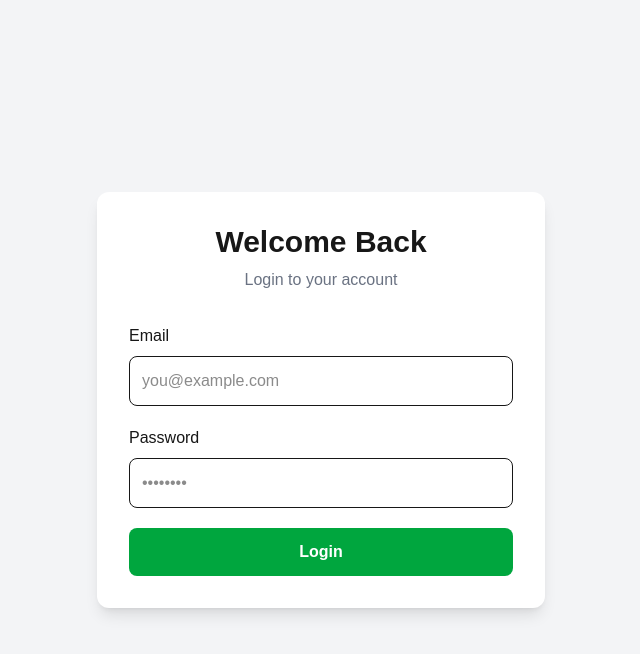
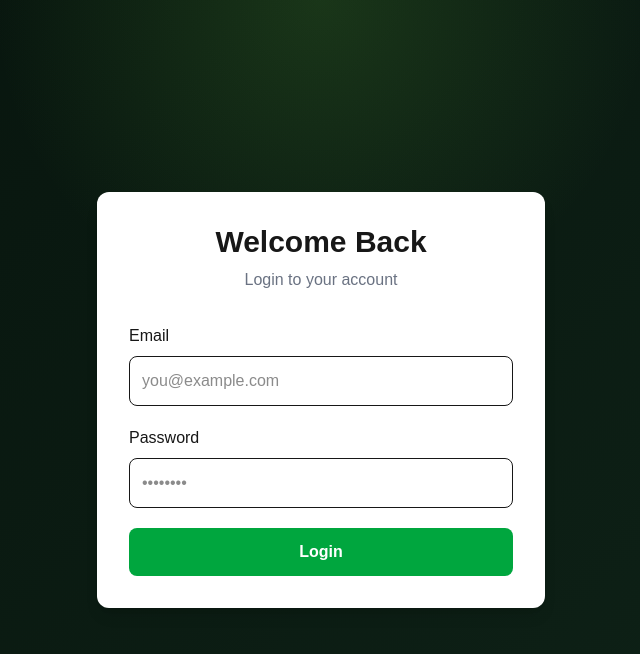
Before and after one commit to dhruv0719/Green-Collectors, a Next.js app in the folder frontend/: page /login in a window 1280 px wide. Shown: the top 654 px of the page, without its empty margins (319-959 px from the left). Built offline with nearby package versions, Linux system fonts and the light colour scheme.

Commit message:
imporve UI

```diff
--- a/frontend/src/app/login/page.tsx
+++ b/frontend/src/app/login/page.tsx
@@ -3,7 +3,7 @@ import LoginForm from "@/src/components/auth/LoginForm";
 
 export default function LoginPage() {
   return (
-    <main className="min-h-screen bg-gray-100 flex items-center justify-center p-6">
+    <main className="flex min-h-screen items-center justify-center bg-[radial-gradient(circle_at_top,_rgba(111,207,69,0.16),_transparent_32%),linear-gradient(135deg,_#07140d_0%,_#0f2318_100%)] p-4 sm:p-6">
       <LoginForm />
     </main>
   );
```
